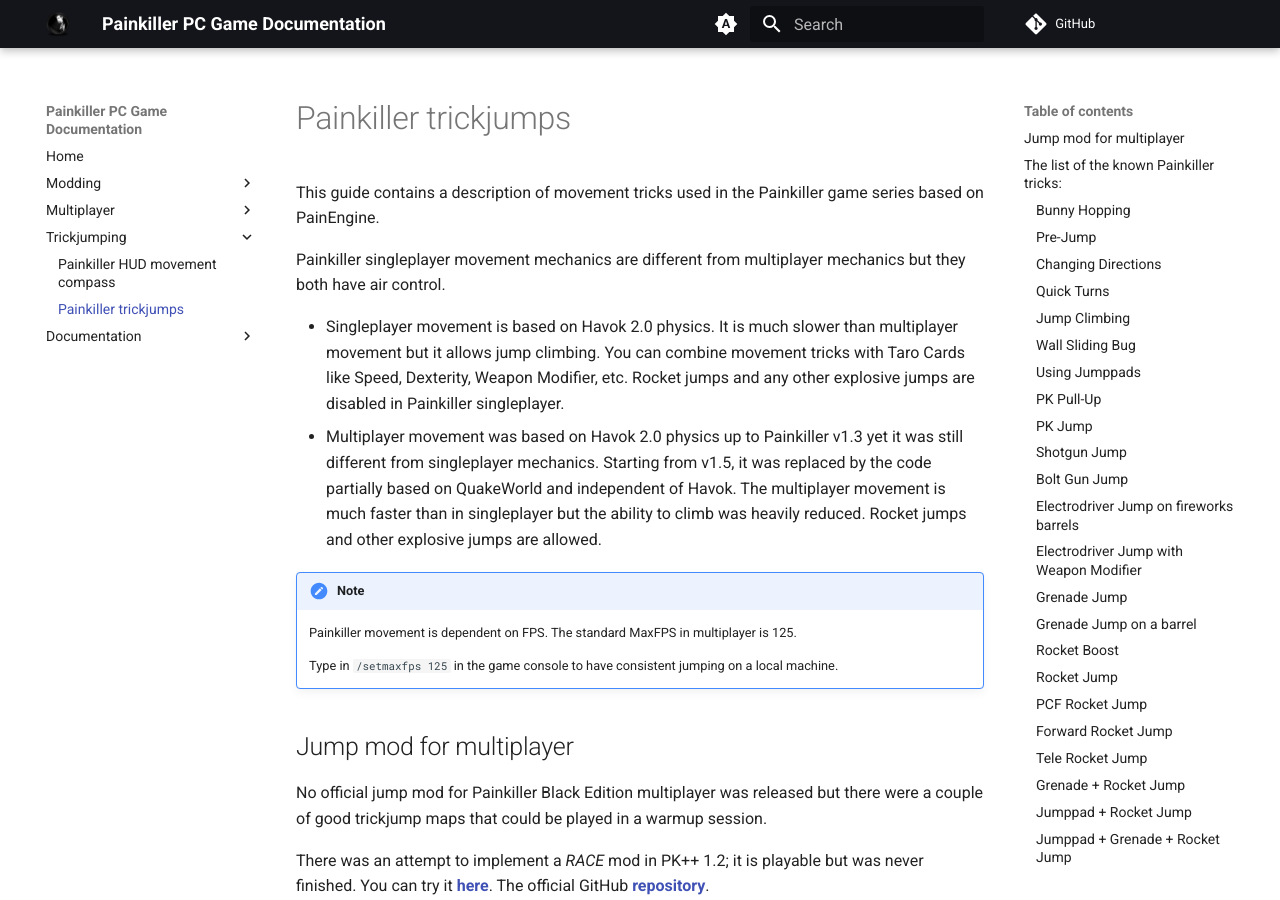
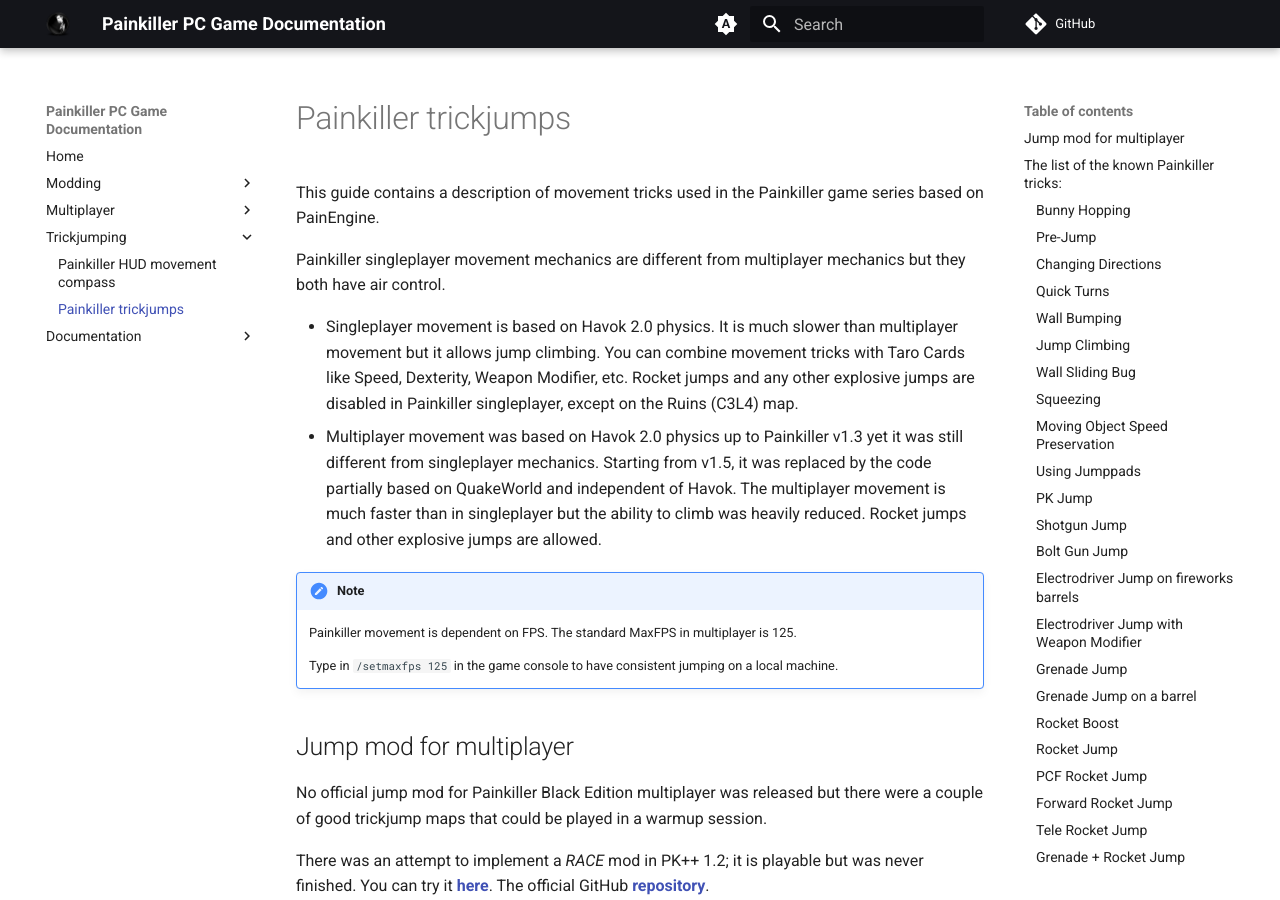
Before and after one commit to t3r6/pkdocs, an MkDocs documentation site: the page built from docs/guides/trickjumping/pk-trickjumps.md, in a window 1280 px wide and 900 px high. Built offline with MkDocs 1.6.1 and Material for MkDocs 9.7.7, drawn with Linux system fonts in a browser that asks for light colours; comment, search, counter and statistics services are not loaded; some of the changed text lies outside the part shown.

Commit message:
docs: Add to Trickjumps

```diff
--- a/docs/guides/trickjumping/pk-trickjumps.md
+++ b/docs/guides/trickjumping/pk-trickjumps.md
@@ -4,7 +4,7 @@
 
 Painkiller singleplayer movement mechanics are different from multiplayer mechanics but they both have air control.
 
-* Singleplayer movement is based on Havok 2.0 physics. It is much slower than multiplayer movement but it allows jump climbing. You can combine movement tricks with Taro Cards like Speed, Dexterity, Weapon Modifier, etc. Rocket jumps and any other explosive jumps are disabled in Painkiller singleplayer.
+* Singleplayer movement is based on Havok 2.0 physics. It is much slower than multiplayer movement but it allows jump climbing. You can combine movement tricks with Taro Cards like Speed, Dexterity, Weapon Modifier, etc. Rocket jumps and any other explosive jumps are disabled in Painkiller singleplayer, except on the Ruins (C3L4) map.
 * Multiplayer movement was based on Havok 2.0 physics up to Painkiller v1.3 yet it was still different from singleplayer mechanics. Starting from v1.5, it was replaced by the code partially based on QuakeWorld and independent of Havok. The multiplayer movement is much faster than in singleplayer but the ability to climb was heavily reduced. Rocket jumps and other explosive jumps are allowed.
 
 !!! Note
@@ -53,7 +53,18 @@
 
 <iframe width="560" height="315" src="https://www.youtube-nocookie.com/embed/e8PDGBjxBWg?si=vmmIh4jhZqUaDELZ" title="YouTube video player" frameborder="0" allow="accelerometer; autoplay; clipboard-write; encrypted-media; gyroscope; picture-in-picture; web-share" allowfullscreen></iframe>
 
+### Wall Bumping
+
+You use your speed to push you off the wall without turning your mouse (quick turns). Only forward and backward keys are used, so when you are close to touching the wall, you quickly press the opposite key and get a small boost from the wall.
+
+<iframe width="560" height="315" src="https://www.youtube-nocookie.com/embed/FRdt7Fa7fyE?si=xPm7VONY6I9PKTT7&amp;start=13" title="YouTube video player" frameborder="0" allow="accelerometer; autoplay; clipboard-write; encrypted-media; gyroscope; picture-in-picture; web-share" referrerpolicy="strict-origin-when-cross-origin" allowfullscreen></iframe>
+
+<iframe width="560" height="315" src="https://www.youtube-nocookie.com/embed/BF_FILscSFM?si=n227jUKfIE5XOEVr&amp;start=18" title="YouTube video player" frameborder="0" allow="accelerometer; autoplay; clipboard-write; encrypted-media; gyroscope; picture-in-picture; web-share" referrerpolicy="strict-origin-when-cross-origin" allowfullscreen></iframe>
+
 ### Jump Climbing
+
+!!! Note
+    Jump climbing is FPS dependent. The minimum FPS should be 120, it can be done on lower like 60 - 120, but it is very hard and you are very likely to just fall off. Recommended would be 200+ even more if possible. Jump climbing with 30-60 FPS is almost impossible, you will fall off all the time. With 0 - 30, you can't do jump wall climbing at all.
 
 This technique is mostly used when you need to reach secret places in singleplayer or for speedruns. It sort of works in multiplayer too but it is very reduced there. You basically need to rapidly press the jump button when you face a steep or curved surface.
 
@@ -67,6 +78,20 @@
 
 <iframe width="560" height="315" src="https://www.youtube-nocookie.com/embed/WtqBllmSz5Y?si=tJuClNqeMdzE-v_L&amp;start=20" title="YouTube video player" frameborder="0" allow="accelerometer; autoplay; clipboard-write; encrypted-media; gyroscope; picture-in-picture; web-share" allowfullscreen></iframe>
 
+<iframe width="560" height="315" src="https://www.youtube-nocookie.com/embed/leXbqBAN3zU?si=j5WDCiHgl1KmYnxV&amp;start=14" title="YouTube video player" frameborder="0" allow="accelerometer; autoplay; clipboard-write; encrypted-media; gyroscope; picture-in-picture; web-share" referrerpolicy="strict-origin-when-cross-origin" allowfullscreen></iframe>
+
+### Squeezing
+
+This trick only works under 60 FPS.
+
+<iframe width="560" height="315" src="https://www.youtube-nocookie.com/embed/ZVveQkPIQmI?si=gVyXHN_FYUXMUBII&amp;start=26" title="YouTube video player" frameborder="0" allow="accelerometer; autoplay; clipboard-write; encrypted-media; gyroscope; picture-in-picture; web-share" referrerpolicy="strict-origin-when-cross-origin" allowfullscreen></iframe>
+
+### Moving Object Speed Preservation
+
+Singleplayer only. When you leave a moving object without jumping off of it (walking off the edge or something), you preserve all the speed the object underneath you had.
+
+<iframe width="560" height="315" src="https://www.youtube-nocookie.com/embed/6SWuDRf9V78?si=TPV1j1YbYA2HYaSs&amp;start=106" title="YouTube video player" frameborder="0" allow="accelerometer; autoplay; clipboard-write; encrypted-media; gyroscope; picture-in-picture; web-share" referrerpolicy="strict-origin-when-cross-origin" allowfullscreen></iframe>
+
 ### Using Jumppads
 
 Jumppads will transfer all your input speed to the jump speed. The faster you be before landing on a jumppad, the longer distance it will push you out.
@@ -75,12 +100,6 @@
     It is worth mentioning that there is air control in Painkiller if you are launched in the air with some horizontal speed. However, if you are launched with zero horizontal speed, air control does not work. This is the reason for a problem when you can be locked up jumping on a jumppad and can do nothing about it and, unlike in Quake, jumppads in Painkiller do not absorb the fall damage.
 
 <iframe width="560" height="315" src="https://www.youtube-nocookie.com/embed/xRNX5zgOoPY?si=BfPHcsyaTgG1EYvR" title="YouTube video player" frameborder="0" allow="accelerometer; autoplay; clipboard-write; encrypted-media; gyroscope; picture-in-picture; web-share" allowfullscreen></iframe>
-
-### PK Pull-Up
-
-The first Painkiller weapon can help a bit in reaching heights during jump climbing. Just use the primary fire (Pain) of a Painkiller weapon against a surface while jumping on it to pull you up a little bit.
-
-<iframe width="560" height="315" src="https://www.youtube-nocookie.com/embed/4JIGg8McPg0?si=E7A0AFWqpnmSoy63&amp;start=865" title="YouTube video player" frameborder="0" allow="accelerometer; autoplay; clipboard-write; encrypted-media; gyroscope; picture-in-picture; web-share" allowfullscreen></iframe>
 
 ### PK Jump
 
@@ -195,6 +214,10 @@
 
 <iframe width="560" height="315" src="https://www.youtube-nocookie.com/embed/6j6DmdisLXw?si=LWX3om-ZNVFg73qs" title="YouTube video player" frameborder="0" allow="accelerometer; autoplay; clipboard-write; encrypted-media; gyroscope; picture-in-picture; web-share" allowfullscreen></iframe>
 
+### Sticky Wall (Rebounce)
+
+This trick is somewhat similar to the one in Quake 3 Defrag rebounce bug. In Painkiller, you can get stuck inside some corners while rapidly pressing the "jump" key and you'll be able to accumulate speed this way and when you unstuck, the speed will be preserved. It should be noted that Painkiller has a very high fall damage so this trick may crush you on the ground when you are unstuck.
+
 ### Double Jump
 
 The code with double jumps was present in the alpha release of Painkiller and presumably should have worked similarly to double jumps on ramps and stairs in Quake 2. This feature was bugged and not polished. The developers removed it completely after the game's release.
@@ -219,11 +242,19 @@
 
 <iframe width="560" height="315" src="https://www.youtube-nocookie.com/embed/ea7qTUvs4Qs?si=6wbNL7A4ZPDKW5Js&amp;start=10" title="YouTube video player" frameborder="0" allow="accelerometer; autoplay; clipboard-write; encrypted-media; gyroscope; picture-in-picture; web-share" allowfullscreen></iframe>
 
+## Additions
+
+You can see in some Painkiller videos that the first Painkiller weapon (the primary fire) is used in reaching heights during jump climbing. In reality, the primary Painkiller fire (Pain) in the default Painkiller Black Edition setup, does not give you any boost.
+
+<iframe width="560" height="315" src="https://www.youtube-nocookie.com/embed/4JIGg8McPg0?si=E7A0AFWqpnmSoy63&amp;start=865" title="YouTube video player" frameborder="0" allow="accelerometer; autoplay; clipboard-write; encrypted-media; gyroscope; picture-in-picture; web-share" allowfullscreen></iframe>
+
 ## Recommended video channels
 
 [pkmorfofficial](https://www.youtube.com/@pkmorfofficial)
 
 [painkillerzone](https://www.youtube.com/@painkillerzone)
+
+[XDavidXtreme](https://www.youtube.com/@XDavidXtreme)
 
 [Sp1eler](https://www.youtube.com/@Sp1eler)
 
```
Also changed, not shown: other parts of docs/guides/trickjumping/pk-trickjumps.md (+2 -0 lines).
